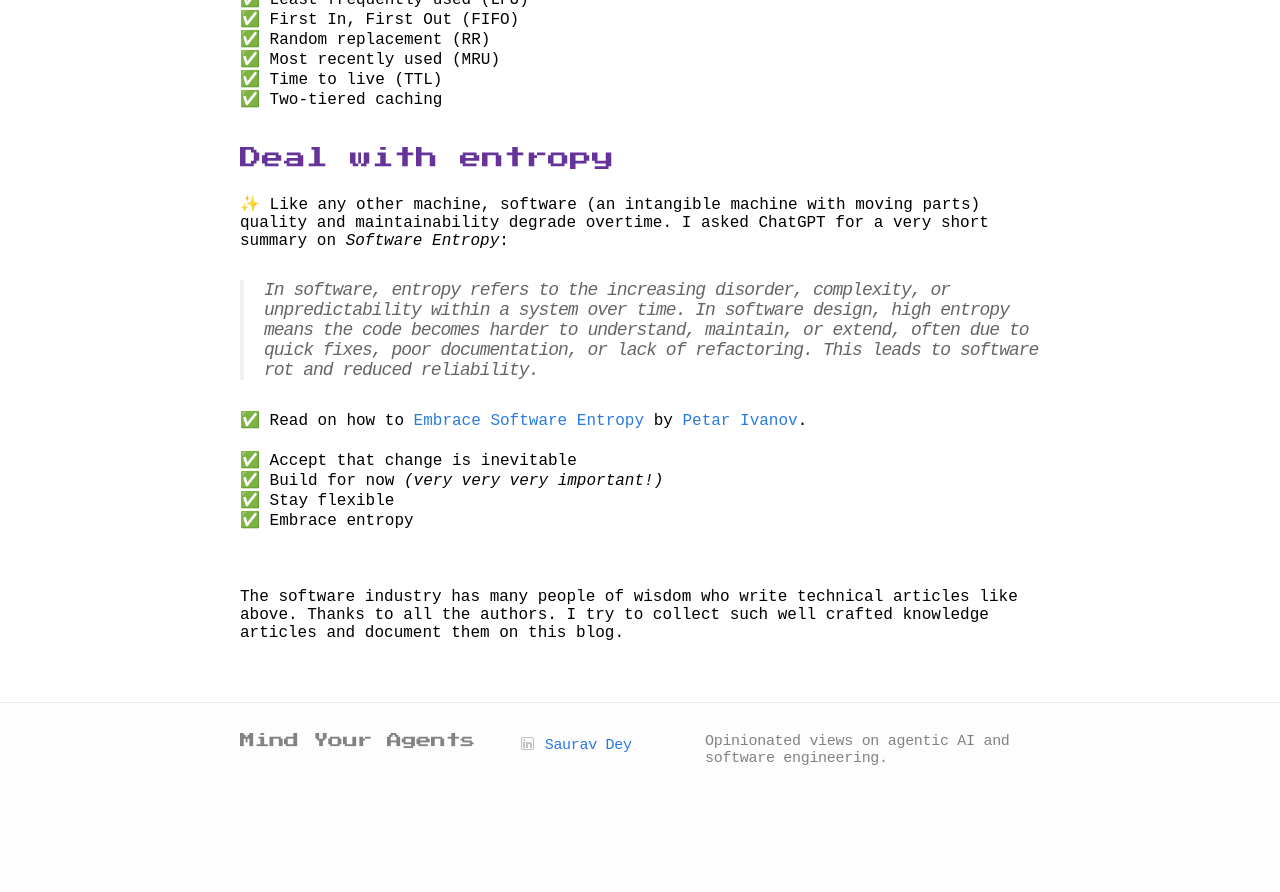
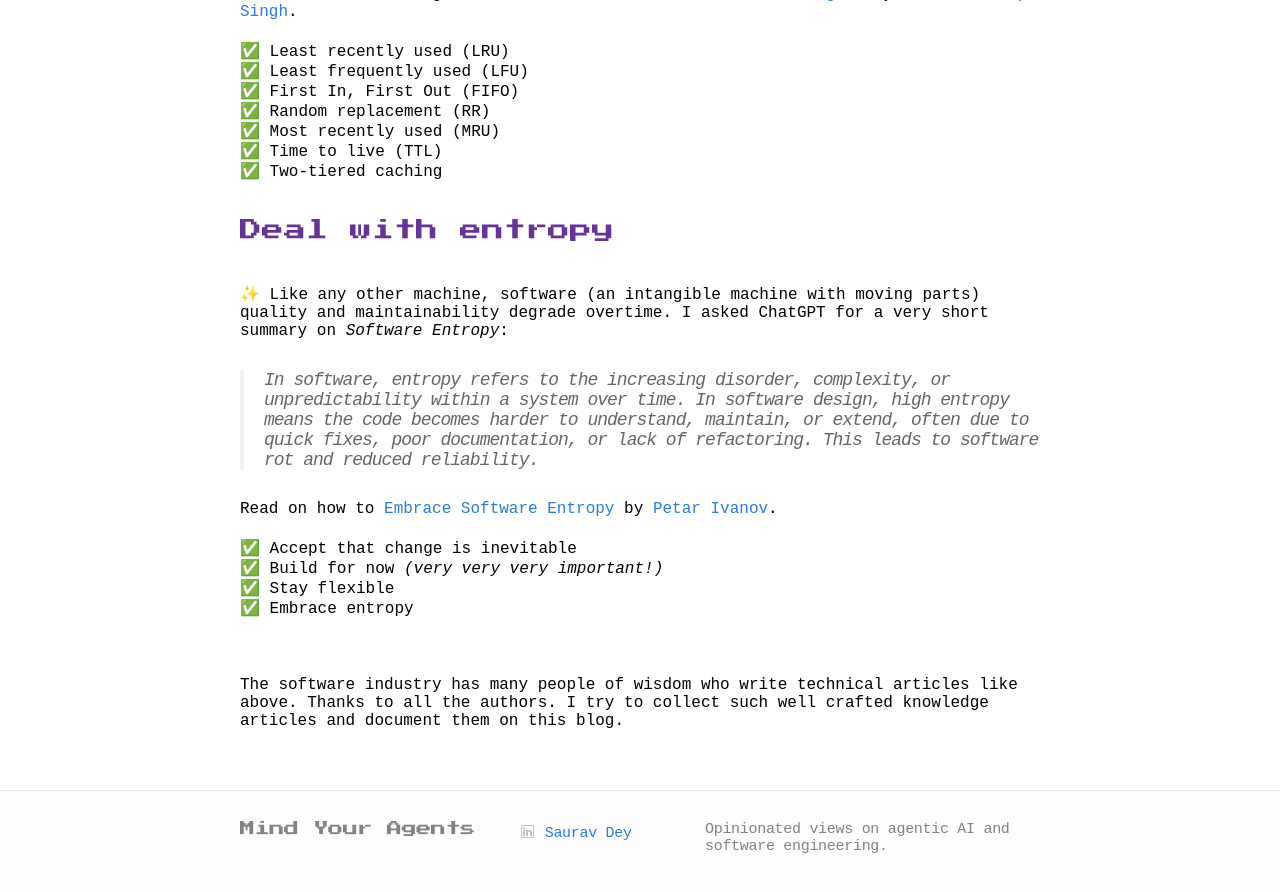
Before and after one commit to mindyouragents/mindyouragents.github.io, a Jekyll site: the page built from _posts/2025-07-05-api-engineering-robust-system.markdown, in a window 1280 px wide and 900 px high, scrolled down 1565 px. Shown: the top 892 px of the window. Built offline with Jekyll 4.4.1, drawn with Linux system fonts in a browser that asks for light colours; some web fonts are replaced; before the commit the page ends 2377 px from its top, so only the background shows below that.

Commit message:
new post

```diff
--- a/_posts/2025-07-05-api-engineering-robust-system.markdown
+++ b/_posts/2025-07-05-api-engineering-robust-system.markdown
@@ -10,6 +10,7 @@
 
 <br />
 <span class="important">Well-crafted APIs</span>
+<br />
 <br />
 
 ✨ Check this post on [A survival kit to beat APIs interview](https://newsletter.systemdesignclassroom.com/p/a-survival-kit-to-beat-apis-interview) by [Raul Junco](https://substack.com/@rauljuncov). Though this article is written in an "interview prep" way, but it's a masterpiece on elegant API design and engineering, covering nearly all the important topics.
@@ -30,6 +31,7 @@
 <br />
 <span class="important">Secure your APIs</span>
 <br />
+<br />
 
 ✨ Next, this post on [Siz strategies to build secure APIs](https://newsletter.systemdesigncodex.com/p/6-strategies-to-build-secure-apis) by [Saurabh Dashora](https://substack.com/@saurabhdashora). Must read! Describes six strategies that help you bullet-proof your APIs:
 <br />
@@ -44,6 +46,7 @@
 <br />
 <span class="important">Manage transactions</span>
 <br />
+<br />
 
 ✨ We can't imagine a software system that doesn't use a database.. and with database, comes the responsibility to manage data and transactions. Another article by [Raul Junco](https://substack.com/@rauljuncov) on [Transaction Isolation](https://newsletter.systemdesignclassroom.com/p/transaction-isolation-and-read-and-write-anomalies?r=1m1f9z&utm_campaign=post&utm_medium=web).
 <br />
@@ -56,6 +59,7 @@
 
 <br />
 <span class="important">Well maintained caching</span>
+<br />
 <br />
 
 ✨ Improving application and API performance need caching. We need to cache data at many levels. This can quickly start becoming an overhead as we cache more and more data. Wisdom says, you cache what is frequently required, and remove anything that's not required often. However, as scenarios call for it, there could be needs for different strategies. Read on [Seven cache eviction strategies](https://blog.algomaster.io/p/7-cache-eviction-strategies?r=1m1f9z&utm_campaign=post&utm_medium=web) by [Ashish Pratap Singh](https://substack.com/@ashishps).
@@ -72,12 +76,13 @@
 <br />
 <span class="important">Deal with entropy</span>
 <br />
+<br />
 
 ✨ Like any other machine, software (an intangible machine with moving parts) quality and maintainability degrade overtime. I asked ChatGPT for a very short summary on *Software Entropy*:
 
 > In software, entropy refers to the increasing disorder, complexity, or unpredictability within a system over time. In software design, high entropy means the code becomes harder to understand, maintain, or extend, often due to quick fixes, poor documentation, or lack of refactoring. This leads to software rot and reduced reliability.
 
-✅ Read on how to [Embrace Software Entropy](https://thetshaped.dev/p/embrace-software-entropy-imperfect-code-flexibility-maintainability) by [Petar Ivanov](https://substack.com/@petarivanovv9).
+Read on how to [Embrace Software Entropy](https://thetshaped.dev/p/embrace-software-entropy-imperfect-code-flexibility-maintainability) by [Petar Ivanov](https://substack.com/@petarivanovv9).
 <br />
 
 ✅ Accept that change is inevitable <br />
```
